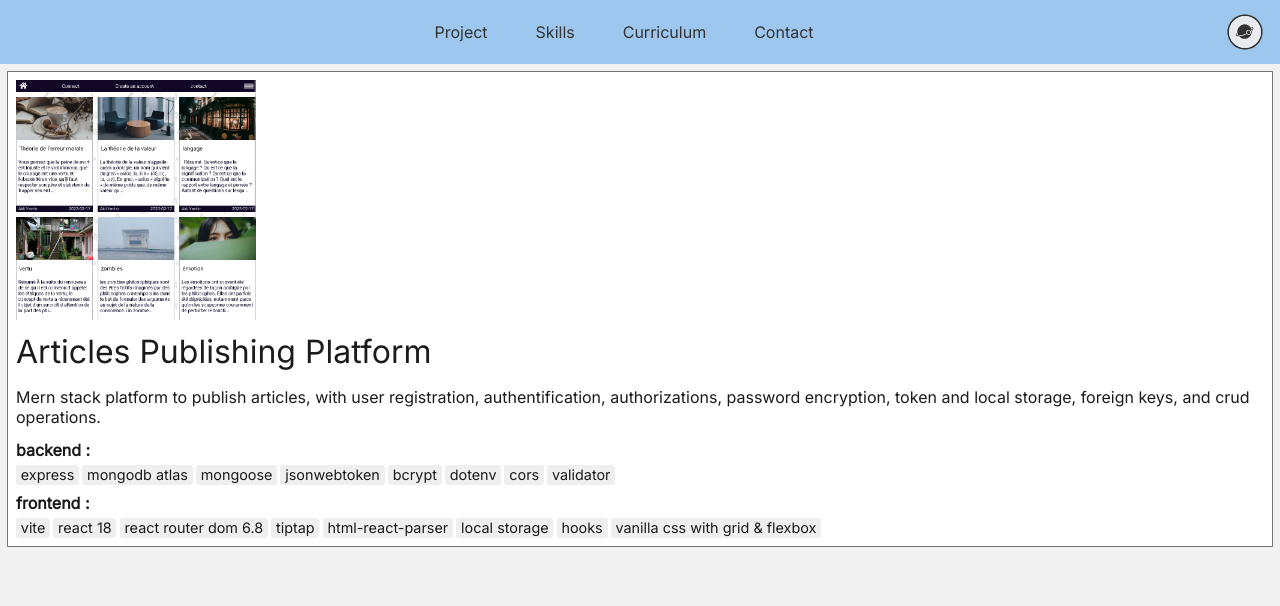
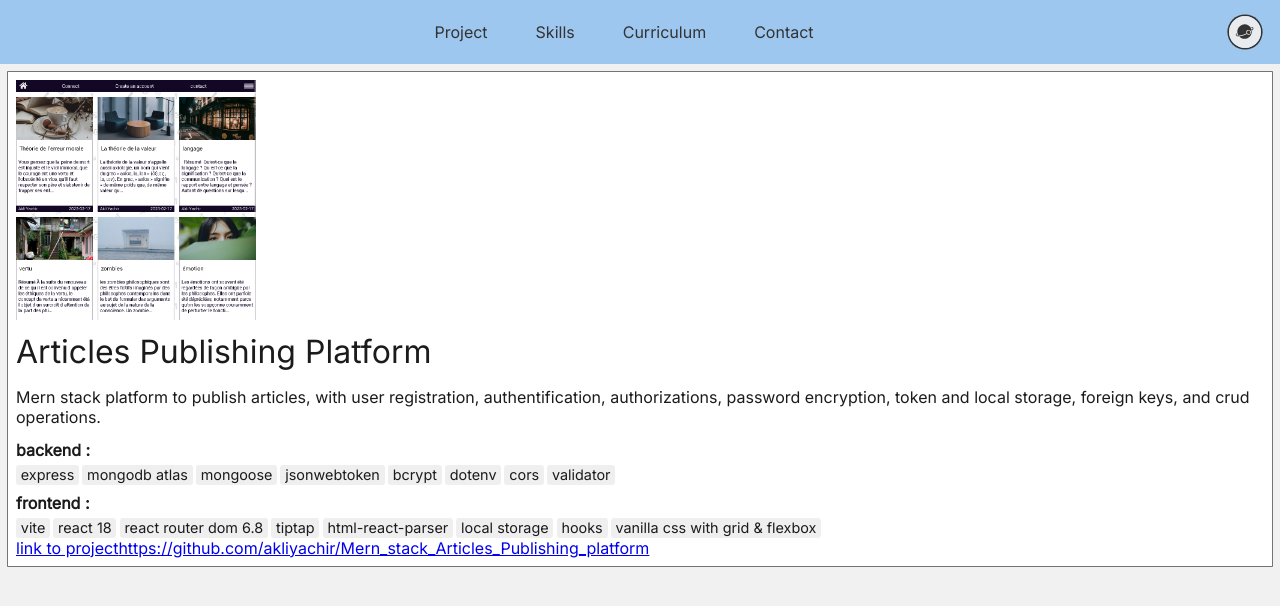
Before and after one commit to akliyachir/portfolio, a React (Vite) app: page / in a window 1280 px wide. Shown: the top 606 px of the page. Built offline with nearby package versions, Linux system fonts and the light colour scheme.

Commit message:
automatizing project card content, currently styling

```diff
--- a/src/Components/5-ProjectCard/ProjectCard.jsx
+++ b/src/Components/5-ProjectCard/ProjectCard.jsx
@@ -43,6 +43,18 @@ export default function ProjectCard({
 					})}
 				</div>
 			</div>
+			<div className='project_links_container'>
+				<a href={project_link} target='_blank' rel='noopener noreferrer'>
+					link to project
+				</a>
+				<a
+					href='	project_github_repository'
+					target='_blank'
+					rel='noopener noreferrer'
+				>
+					{project_github_repository}
+				</a>
+			</div>
 		</div>
 	);
 }
```
